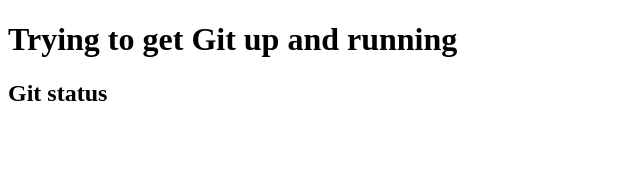
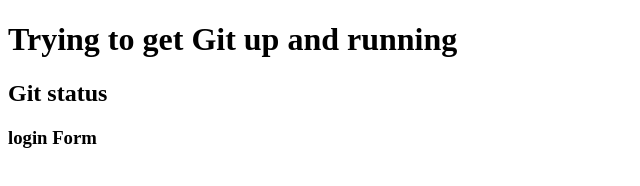
Before and after one commit to lgbrock/gitsetup, a plain HTML site: page index.html in a window 1280 px wide. Shown: the whole page, without its empty margins (0-640 px from the left). Drawn offline with Linux system fonts and the light colour scheme.

Commit message:
login form

```diff
--- /dev/null
+++ b/dir2/app2.js
@@ -0,0 +1 @@
+console.log('hi')
--- a/index.html
+++ b/index.html
@@ -10,6 +10,7 @@
 <body>
     <h1>Trying to get Git up and running</h1>
     <h2>Git status</h2>
+    <h3>login Form</h3>
 </body>
 
 </html>
```
Also changed, not shown: log.txt (added), login.html (added).
